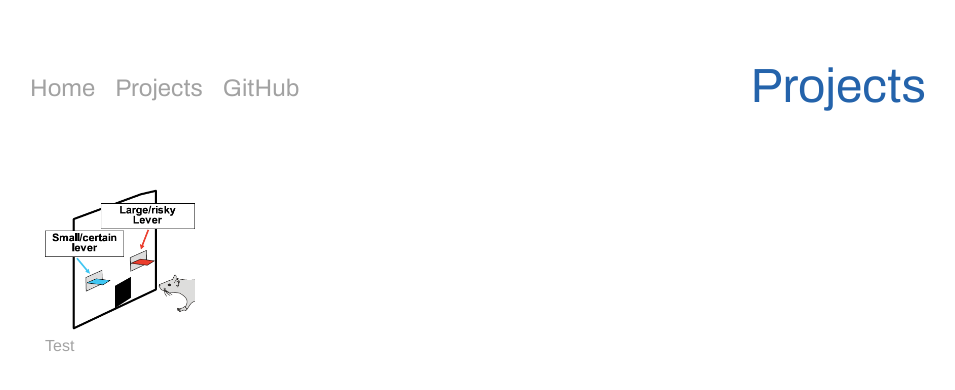
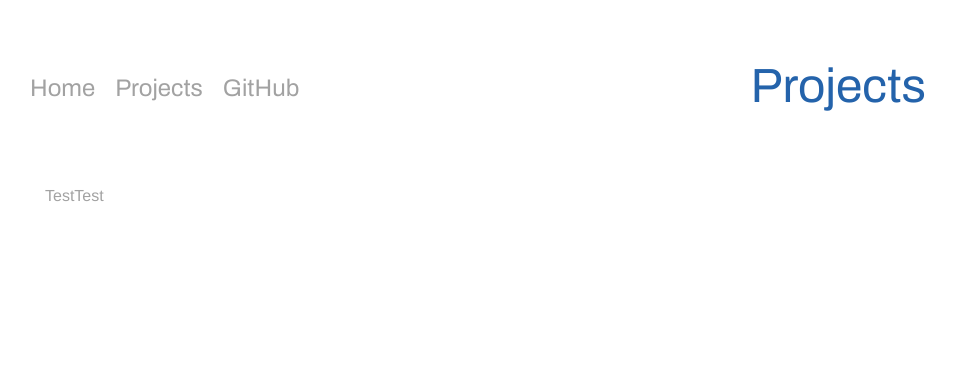
Before and after one commit to rfayyazi/rfayyazi.github.io, a Jekyll site: the page projects.html, which Jekyll copies as it is, in a window 1280 px wide. Shown: the top 390 px of the page, without its empty margins (162-1117 px from the left). Built offline with Jekyll 4.4.1, drawn with Linux system fonts in a browser that asks for light colours.

Commit message:
Update projects.html

```diff
--- a/projects.html
+++ b/projects.html
@@ -31,11 +31,15 @@
       <div class='content-wrapper'>
         <div class='projects-content-wrapper'>
           <tr>
-            <td valign='top'>
+            <div class='project-title'>
+                     <a href='seamans_rat_MAB.html'>Test</a>
+<!--                 <a href='seamans_rat_MAB.html'>Characterizing mPFC/BLA activity in rats under non-stationary stochastic reward</a> -->
+            </div>
+<!--             <td valign='top'>
               <div class='project-pic'>
                  <img  src="img/rat_mab.png">
               </div>
-            </td>
+            </td> -->
             <td valign='top'>
               <div class='project-title'>
                      <a href='seamans_rat_MAB.html'>Test</a>
```
